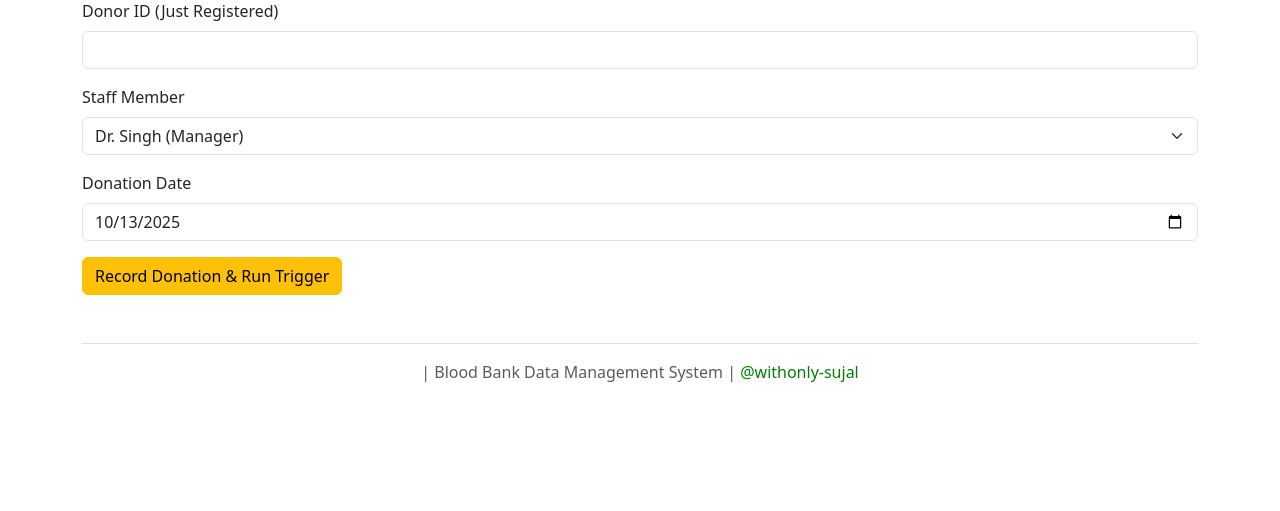
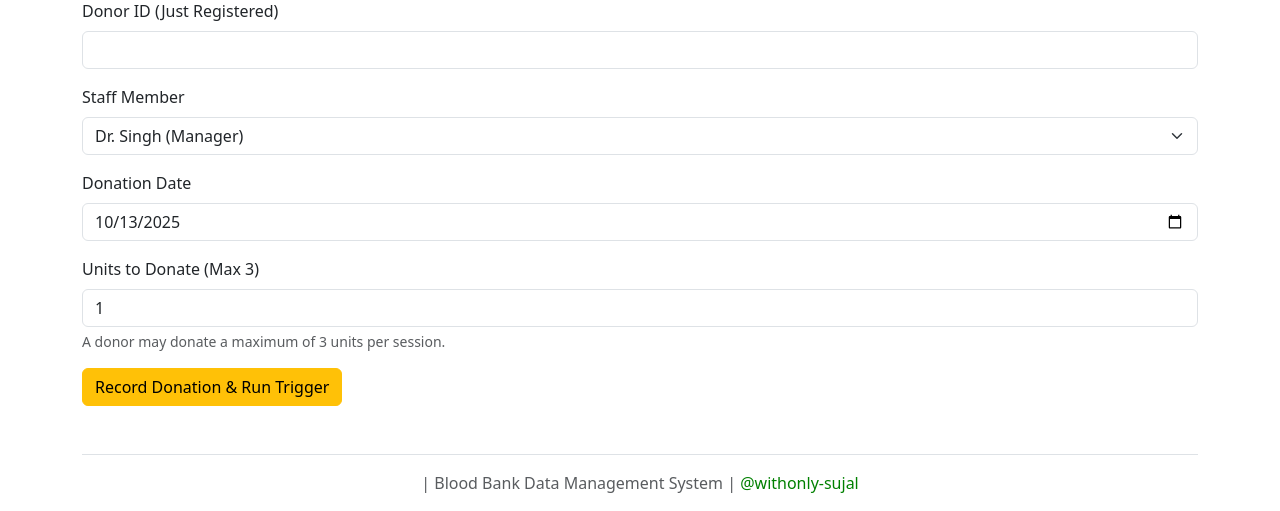
Before and after one commit to withonly-sujal/Blood-Bank-Data-Management-System, a Flask app: page /donation/record in a window 1280 px wide. Shown: the part 603-1114 px from the top of the page. Before the commit the page ends 985 px from the top, so only its background shows below. Run offline with Flask 3, Linux system fonts and the light colour scheme; data that the repository does not hold is empty; some libraries are stand-ins or nearby versions.

Commit message:
Multiple units donation at a time

```diff
--- a/app.py
+++ b/app.py
@@ -85,61 +85,71 @@ def add_donor():
     return render_template('add_donor.html', stats=stats)
 
 
+# app.py
+
 @app.route('/donation/record', defaults={'donor_id': None}, methods=['GET', 'POST'])
 @app.route('/donation/record/<int:donor_id>', methods=['GET', 'POST'])
 def record_donation(donor_id):
     staff_options = [{'staff_id': 1, 'name': 'Dr. Singh (Manager)'}, {'staff_id': 2, 'name': 'Nurse Priya'}]
+    stats = get_dashboard_stats(mysql)
 
     if request.method == 'POST':
         details = request.form
         donor_id = details['donor_id']
         staff_id = details['staff_id']
-        bag_id = "BAG-" + str(uuid.uuid4())[:8].upper()
+        units_donated = int(details['units_donated']) # Get the new units field
         donation_date_str = details['donation_date']
-        donation_date = datetime.strptime(donation_date_str, '%Y-%m-%d').date()
-        # Ensure expiry_date is a Date object for MySQL
-        expiry_date = donation_date.replace(year=donation_date.year + 1)
+
+        # --- SERVER-SIDE VALIDATION CHECK (Critical for security) ---
+        if units_donated > 3:
+            flash("Error: Cannot donate more than 3 units in a single session.", 'error')
+            return render_template('record_donation.html', donor_id=donor_id, staff_options=staff_options, stats=stats, now=datetime.now())
+        # -----------------------------------------------------------
 
         try:
             cur = mysql.connection.cursor()
 
-            # 1. Get Blood Group
+            # 1. Get Donor Blood Group
             cur.execute("SELECT blood_group FROM Donor WHERE donor_id = %s", [donor_id])
             donor_result = cur.fetchone()
             if not donor_result:
                 raise Exception(f"Donor ID {donor_id} not found.")
             blood_group = donor_result['blood_group']
 
-            # 2. Insert into Blood_Bag (Status defaults to 'Quarantined')
-            sql_bag = """
-                INSERT INTO Blood_Bag (bag_id, blood_group, donation_date, expiry_date, donor_id)
-                VALUES (%s, %s, %s, %s, %s)
-            """
-            cur.execute(sql_bag, (bag_id, blood_group, donation_date, expiry_date, donor_id))
+            donation_date = datetime.strptime(donation_date_str, '%Y-%m-%d').date()
+            expiry_date = donation_date.replace(year=donation_date.year + 1)
 
-            # 3. Insert into Donation_Transaction (TRIGGER FIRES HERE)
-            sql_trans = """
-                INSERT INTO Donation_Transaction (donor_id, staff_id, bag_id)
-                VALUES (%s, %s, %s)
-            """
-            cur.execute(sql_trans, (donor_id, staff_id, bag_id))
+            # --- CORE FIX: LOOP AND INSERT ONE RECORD PER UNIT ---
+            bags_recorded = 0
+            for i in range(units_donated):
+                bag_id = f"BAG-{blood_group}-{str(uuid.uuid4())[:5].upper()}-{i+1}" # Unique ID for each bag
+
+                # Insert into Blood_Bag (Status defaults to 'Quarantined')
+                sql_bag = """
+                    INSERT INTO Blood_Bag (bag_id, blood_group, donation_date, expiry_date, donor_id)
+                    VALUES (%s, %s, %s, %s, %s)
+                """
+                cur.execute(sql_bag, (bag_id, blood_group, donation_date, expiry_date, donor_id))
+
+                # Insert into Donation_Transaction (THIS IS WHERE THE TRIGGER FIRES FOR EACH BAG)
+                sql_trans = """
+                    INSERT INTO Donation_Transaction (donor_id, staff_id, bag_id)
+                    VALUES (%s, %s, %s)
+                """
+                cur.execute(sql_trans, (donor_id, staff_id, bag_id))
+                bags_recorded += 1
 
             mysql.connection.commit()
             cur.close()
 
-            flash(f"Donation recorded! Bag ID {bag_id} added to AVAILABLE stock (Trigger Verified).", 'success')
+            flash(f"Success! {bags_recorded} units recorded. Stock updated (Trigger Verified {bags_recorded} times).", 'success')
             return redirect(url_for('index'))
 
         except Exception as e:
             mysql.connection.rollback()
-            stats = get_dashboard_stats(mysql)
             flash(f"Donation failed. Error: {e}", 'error')
-            # Pass stats and staff options when re-rendering on error
-            return render_template('record_donation.html', donor_id=donor_id, staff_options=staff_options, stats=stats, now=datetime.now())
 
-    # GET Request
-    stats = get_dashboard_stats(mysql)
-    # Pass 'now' only for the initial GET request rendering
+    # GET Request (or Error Re-render)
     return render_template('record_donation.html', donor_id=donor_id, staff_options=staff_options, stats=stats, now=datetime.now())
 
 
--- a/templates/record_donation.html
+++ b/templates/record_donation.html
@@ -20,6 +20,17 @@
         <label for="donation_date" class="form-label">Donation Date</label>
         <input type="date" class="form-control" name="donation_date" value="{{ now.strftime('%Y-%m-%d') }}" required>
     </div>
+    <div class="mb-3">
+        <label for="units_donated" class="form-label">Units to Donate (Max 3)</label>
+        <input type="number"
+               class="form-control"
+               name="units_donated"
+               min="1"
+               max="3"
+               value="1"
+               required>
+        <div class="form-text">A donor may donate a maximum of 3 units per session.</div>
+    </div>
     <button type="submit" class="btn btn-warning">Record Donation & Run Trigger</button>
 </form>
 {% endblock %}
```
